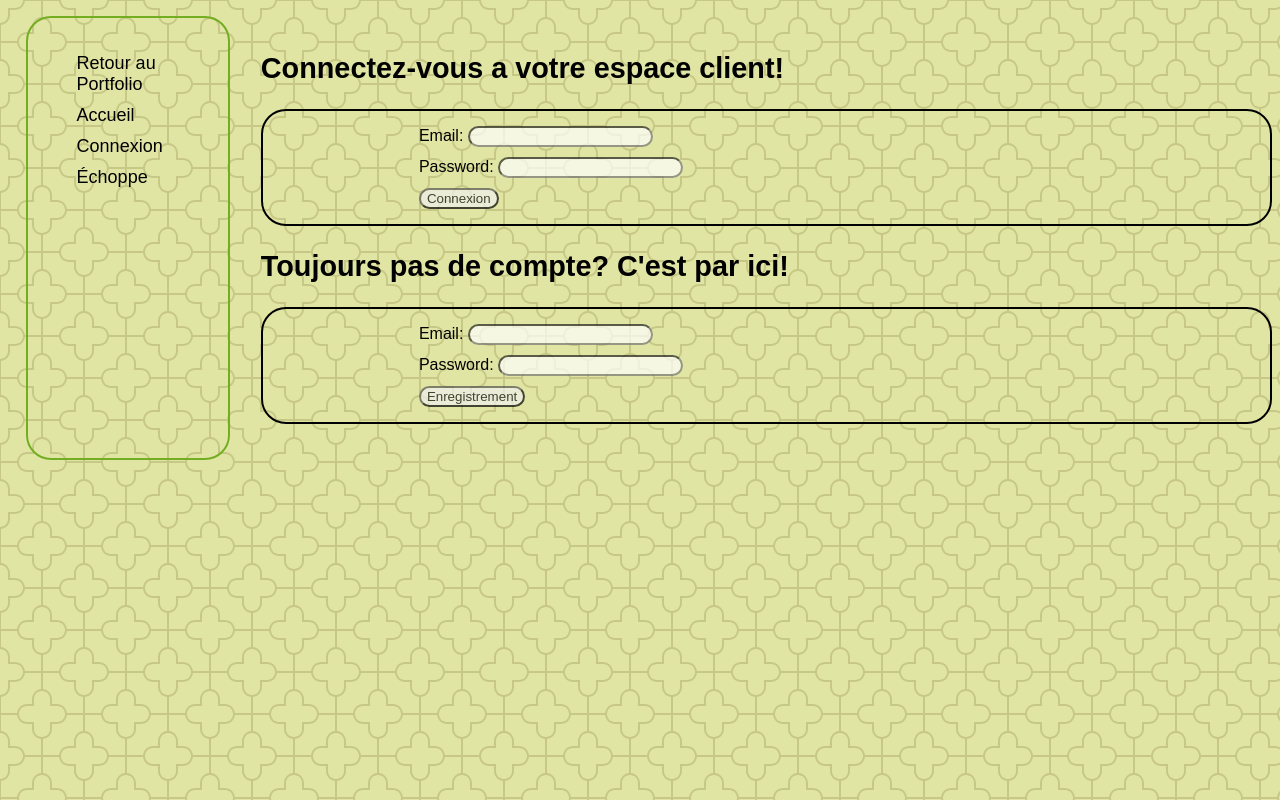
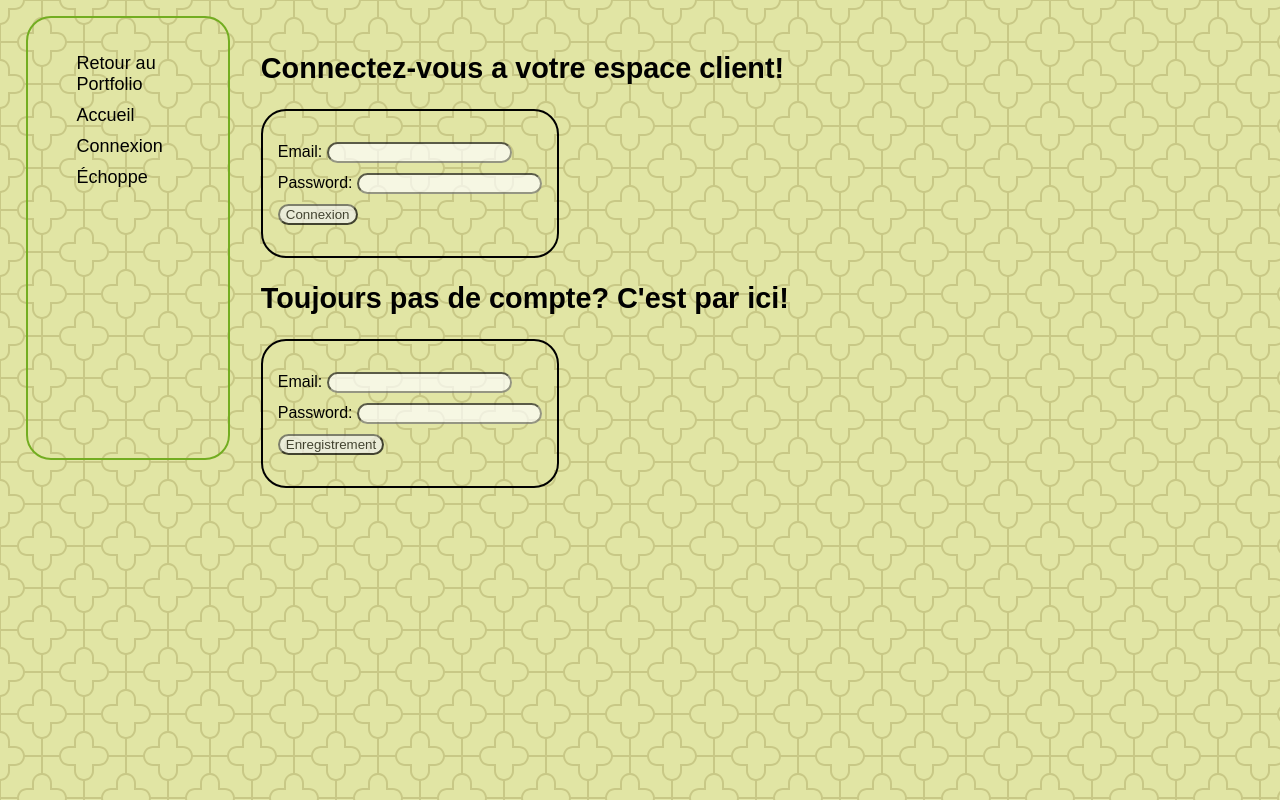
Before and after one commit to ChristopherDesrosiersMondor/christopherdesrosiersmondor.github.io, a plain HTML site: page laboratoire1/conexion.html in a window 1280 px wide. Drawn offline with Linux system fonts and the light colour scheme.

Commit message:
beautifying

```diff
--- a/laboratoire1/conexion.html
+++ b/laboratoire1/conexion.html
@@ -20,18 +20,18 @@
       <h1>Connectez-vous a votre espace client!</h1>
 
       <form method="get" id="form-connexion">
-        <ul class="nav_btn">
-            <li class="nav_option">
+        <ul class="connexion">
+            <li class="connexion_option">
                 <label for = "email">Email: </label>
                 <input type="email" id = "email">
             </li>
 
-            <li class="nav_option">
+            <li class="connexion_option">
                 <label for = "password">Password: </label>
                 <input type="password" id = "password">
             </li>
 
-            <li class="nav_option">
+            <li class="connexion_option">
                 <button type="button" id="btn-connexion" onclick="alert('Vous êtes bien connecté.e!')">Connexion</button>
             </li>
         </ul>
@@ -40,18 +40,18 @@
       <h1>Toujours pas de compte? C'est par ici!</h1>
 
       <form method="get" id="form-enregistrement">
-        <ul class="nav_btn">
-            <li class="nav_option">
+        <ul class="connexion">
+            <li class="connexion_option">
                 <label for = "email">Email: </label>
                 <input type="email" id = "email">
             </li>
 
-            <li class="nav_option">
+            <li class="connexion_option">
                 <label for = "password">Password: </label>
                 <input type="password" id = "password">
             </li>
 
-            <li class="nav_option">
+            <li class="connexion_option">
                 <button type="button" id="btn-connexion" onclick="alert('Vous avez maintenant un compte!')">Enregistrement</button>
             </li>
         </ul>
--- a/styles/styles.css
+++ b/styles/styles.css
@@ -147,9 +147,21 @@ a:hover {
 #form-connexion {
     border: 2px solid black;
     border-radius: 25px;
+    width: fit-content;
 }
 
 #form-enregistrement {
     border: 2px solid black;
     border-radius: 25px;
+    width: fit-content;
 }
+
+.connexion {
+    list-style: none;
+    font-family: sans-serif;
+    padding: 10px;
+}
+
+.connexion_option{
+    padding: 5px;
+}
```
